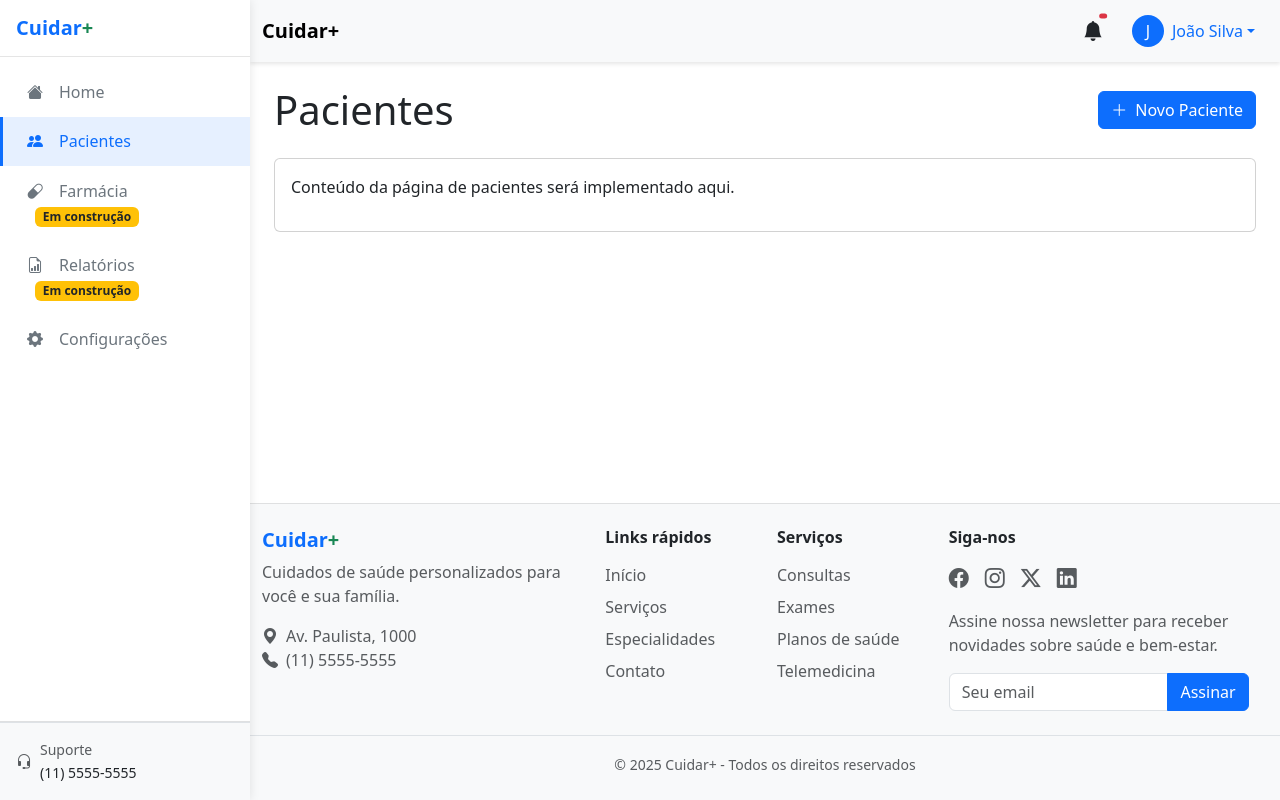
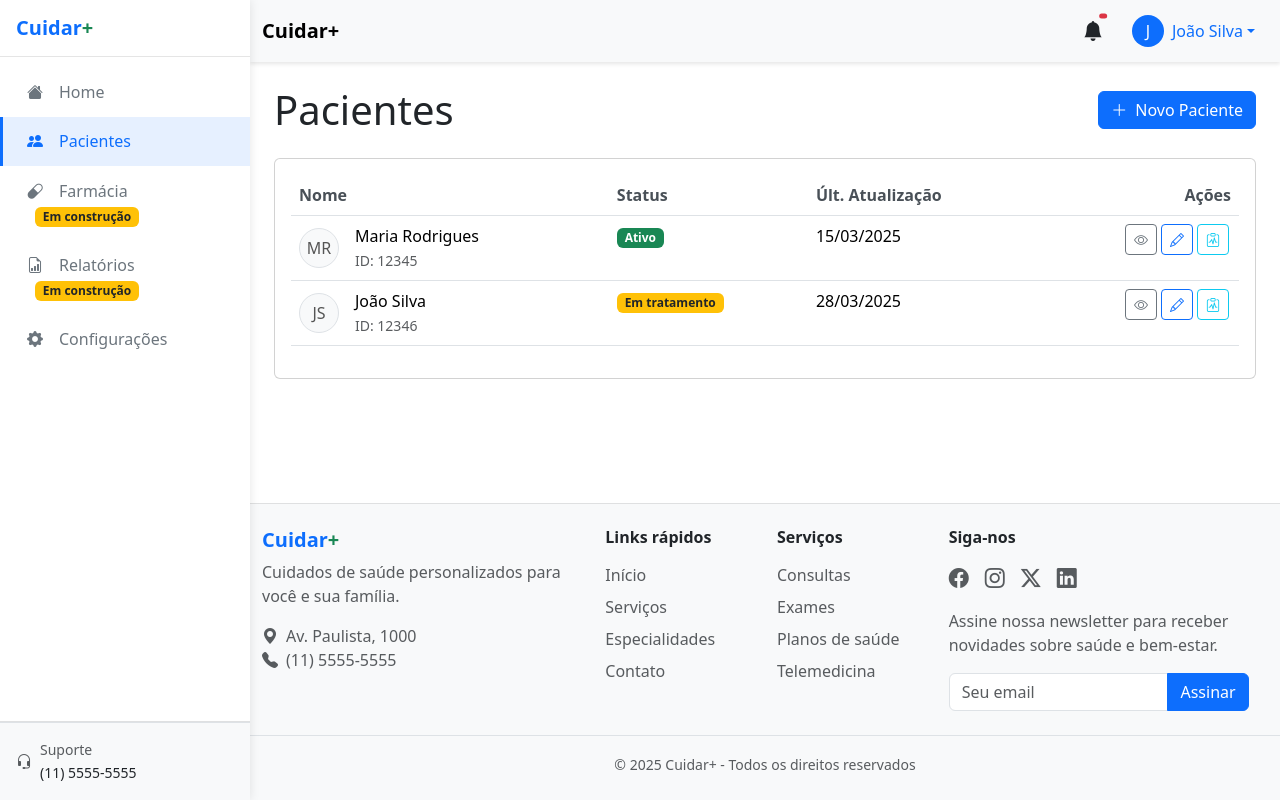
Before and after one commit to mateuscarlos/cuidar-plus, an Angular app: page /pacientes in a window 1280 px wide. Built offline with nearby package versions, Linux system fonts and the light colour scheme.

Commit message:
Ajustes do componente de pacientes

```diff
--- a/package.json
+++ b/package.json
@@ -17,6 +17,7 @@
     "@angular/platform-browser": "^19.2.0",
     "@angular/platform-browser-dynamic": "^19.2.0",
     "@angular/router": "^19.2.0",
+    "@ng-bootstrap/ng-bootstrap": "^18.0.0",
     "@popperjs/core": "^2.11.8",
     "bootstrap": "^5.3.3",
     "bootstrap-icons": "^1.11.3",
--- a/src/app/features/pacientes/pacientes.component.html
+++ b/src/app/features/pacientes/pacientes.component.html
@@ -10,7 +10,80 @@
 
       <div class="card">
         <div class="card-body">
-          <p>Conteúdo da página de pacientes será implementado aqui.</p>
+          <div class="table-responsive">
+            <table class="table table-hover">
+              <thead>
+                <tr>
+                  <th>Nome</th>
+                  <th>Status</th>
+                  <th>Últ. Atualização</th>
+                  <th class="text-end">Ações</th>
+                </tr>
+              </thead>
+              <tbody>
+                <tr>
+                  <td>
+                    <div class="d-flex align-items-center">
+                      <div class="avatar-circle bg-light me-3">
+                        <span>MR</span>
+                      </div>
+                      <div>
+                        <p class="mb-0 fw-medium">Maria Rodrigues</p>
+                        <small class="text-muted">ID: 12345</small>
+                      </div>
+                    </div>
+                  </td>
+                  <td>
+                    <span class="badge bg-success">Ativo</span>
+                  </td>
+                  <td>15/03/2025</td>
+                  <td class="text-end">
+                    <div class="btn-group">
+                      <button class="btn btn-sm btn-outline-secondary" title="Visualizar">
+                        <i class="bi bi-eye"></i>
+                      </button>
+                      <button class="btn btn-sm btn-outline-primary" title="Editar">
+                        <i class="bi bi-pencil"></i>
+                      </button>
+                      <button class="btn btn-sm btn-outline-info" title="Acompanhar">
+                        <i class="bi bi-clipboard-pulse"></i>
+                      </button>
+                    </div>
+                  </td>
+                </tr>
+                <tr>
+                  <td>
+                    <div class="d-flex align-items-center">
+                      <div class="avatar-circle bg-light me-3">
+                        <span>JS</span>
+                      </div>
+                      <div>
+                        <p class="mb-0 fw-medium">João Silva</p>
+                        <small class="text-muted">ID: 12346</small>
+                      </div>
+                    </div>
+                  </td>
+                  <td>
+                    <span class="badge bg-warning text-dark">Em tratamento</span>
+                  </td>
+                  <td>28/03/2025</td>
+                  <td class="text-end">
+                    <div class="btn-group">
+                      <button class="btn btn-sm btn-outline-secondary" title="Visualizar">
+                        <i class="bi bi-eye"></i>
+                      </button>
+                      <button class="btn btn-sm btn-outline-primary" title="Editar">
+                        <i class="bi bi-pencil"></i>
+                      </button>
+                      <button class="btn btn-sm btn-outline-info" title="Acompanhar">
+                        <i class="bi bi-clipboard-pulse"></i>
+                      </button>
+                    </div>
+                  </td>
+                </tr>
+              </tbody>
+            </table>
+          </div>
         </div>
       </div>
     </div>
--- a/src/app/features/pacientes/pacientes.component.scss
+++ b/src/app/features/pacientes/pacientes.component.scss
@@ -0,0 +1,21 @@
+.avatar-circle {
+  width: 40px;
+  height: 40px;
+  border-radius: 50%;
+  display: flex;
+  align-items: center;
+  justify-content: center;
+  font-weight: 500;
+  color: #555;
+  border: 1px solid #dee2e6;
+}
+
+.table th {
+  font-weight: 600;
+  color: #495057;
+}
+
+.btn-group .btn {
+  border-radius: 4px;
+  margin: 0 2px;
+}
--- a/src/app/features/pacientes/pacientes.component.ts
+++ b/src/app/features/pacientes/pacientes.component.ts
@@ -1,12 +1,14 @@
 import { Component } from '@angular/core';
 import { CommonModule } from '@angular/common';
+import { NgbModule } from '@ng-bootstrap/ng-bootstrap';
 
 @Component({
   selector: 'app-pacientes',
   standalone: true,
-  imports: [CommonModule],
+  imports: [CommonModule, NgbModule],
   templateUrl: './pacientes.component.html',
   styleUrls: ['./pacientes.component.scss']
 })
 export class PacientesComponent {
+  // Aqui poderemos adicionar lógica para carregar e manipular pacientes posteriormente
 }
```
Also changed, not shown: 1 other file (tests, documents, lock files or other folders).
